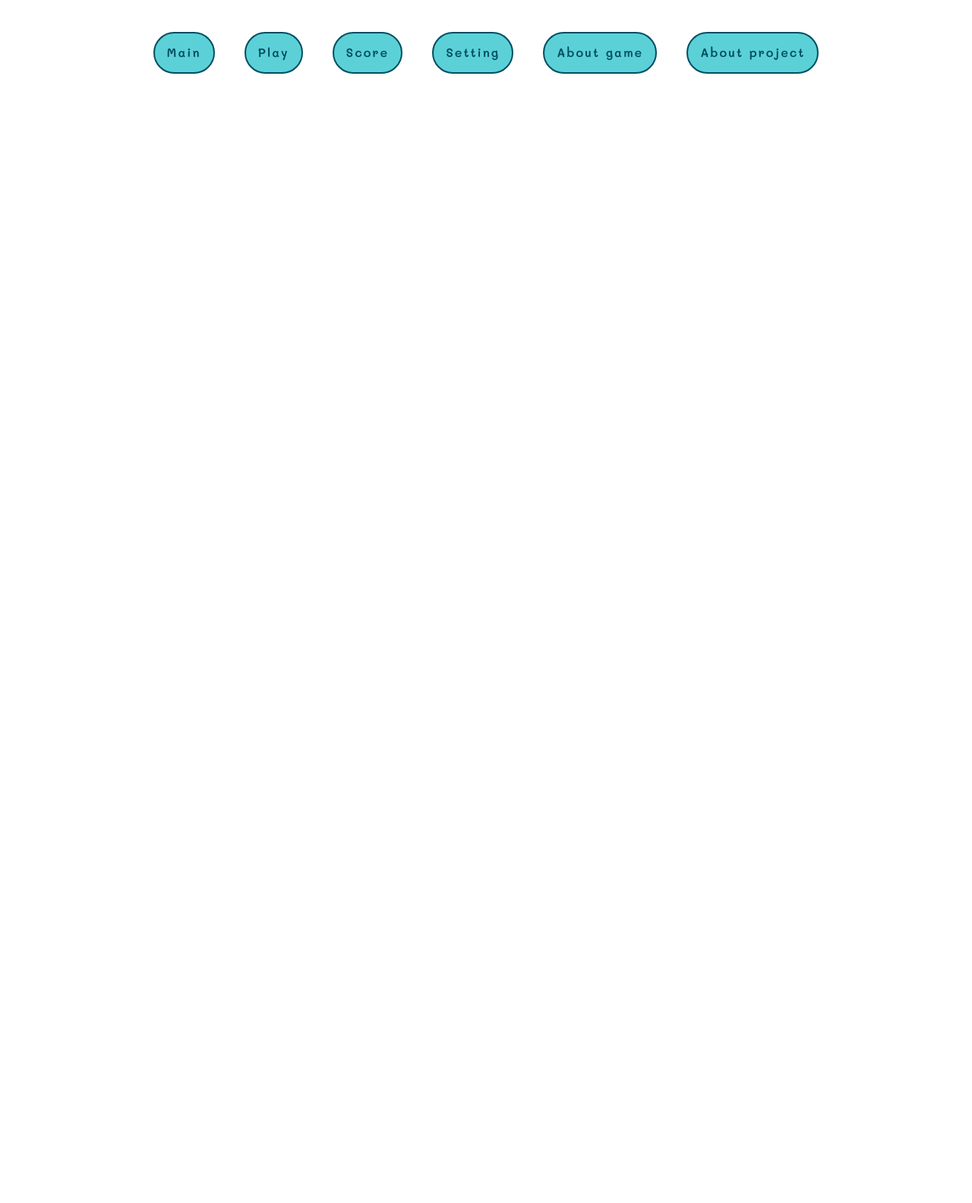
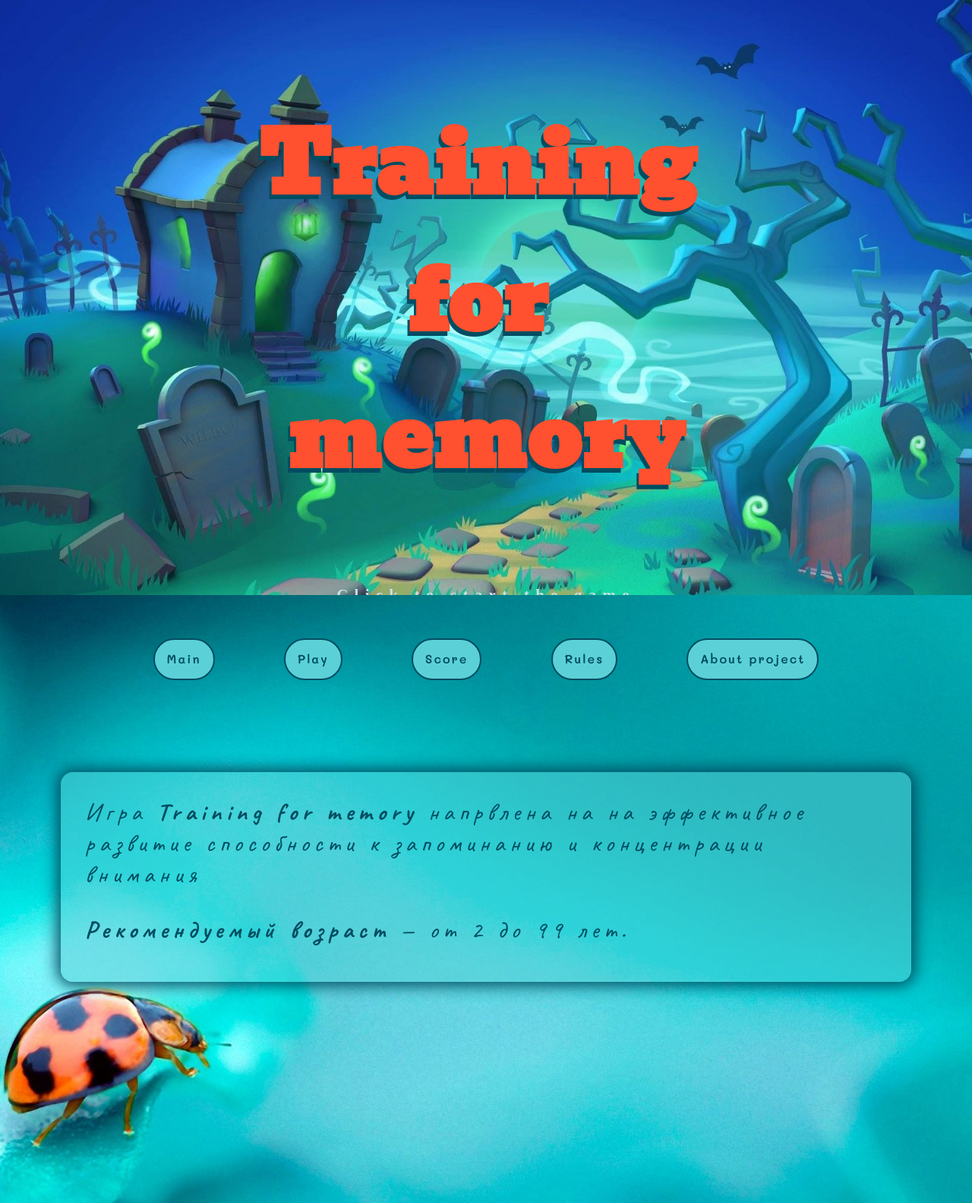
Before and after one commit to NataliyaMikhnavets/NataliyaMikhnavets.github.io, a website: page index.html in a window 1280 px wide. Shown: the whole page at 76% size. Before the commit the page ends 800 px from the top, so only its background shows below. Drawn offline with nearby package versions, Linux system fonts and the light colour scheme.

Commit message:
Update Index.html

```diff
--- a/index.html
+++ b/index.html
@@ -4,27 +4,40 @@
   <meta charset="UTF-8">
   <title>main</title>
   <link rel="stylesheet" href="css/style.css">
+  <link rel="stylesheet" href="css/mainGame.css">
+  <script src="https://ajax.googleapis.com/ajax/libs/jquery/3.4.1/jquery.min.js"></script>
+
+  <script src="js/JQuery/start.js"></script>
 </head>
 <body>
-  <nav class="navbar">
-      <input type="button" class="navbar__item" id="btn-main" value="Main" title="Main">
-      <input type="button" class="navbar__item" id="btn-play" value="Play" title="Play">
-      <input type="button" class="navbar__item" id="btn-score" value="Score" title="Score">
-      <input type="button" class="navbar__item" id="btn-setting" value="Setting" title="Setting">
-      <input type="button" class="navbar__item" id="btn-rules" value="About game" title="About game">
-      <input type="button" class="navbar__item" id="btn-aboutProject" value="About project" title="About project">
-  </nav>
+  <section class="wrapStart">
+    <div class="animateTitle title">
+      <span>T</span><span>r</span><span>a</span><span>i</span><span>n</span><span>i</span><span>n</span><span>g</span>&nbsp
+      <br><span>f</span><span>o</span><span>r</span>&nbsp<br>
+      <span>m</span><span>e</span><span>m</span><span>o</span><span>r</span><span>y</span>
+    </div>
+    <div class="wrapNavDown">Click to start the game
+      <nav class="navDown"></nav>
+    </div>
+  </section>
 
-  <div class = 'main-part'>
-    <div class="wrapper">
-      <main id="article" class="content">
+  <section class="wrapMainGame">
+    <nav class="navbar">
+      <input type="button" class="navbar__item" id="btn-main" value="Main" title="Main" onclick="switchToMain()">
+      <input type="button" class="navbar__item" id="btn-play" value="Play" title="Play" onclick="switchToPlay()">
+      <input type="button" class="navbar__item" id="btn-score" value="Score" title="Score" onclick="switchToScore()">
+      <input type="button" class="navbar__item" id="btn-rules" value="Rules" title="Rules"
+             onclick="switchToRules()">
+      <input type="button" class="navbar__item" id="btn-aboutProject" value="About project" title="About project"
+             onclick="switchToAboutProject()">
+    </nav>
+    <main class='main-part'>
+      <div id="article" class="content">
+      </div>
+    </main>
+  </section>
 
-      </main>
-    </div>
-  </div>
-<!--<div id="IPage"></div>-->
-<script>
-
-</script>
+  <script src="js/app.js"></script>
+  <script src="js/mainGame.js"></script>
 </body>
 </html>
--- a/package.json
+++ b/package.json
@@ -2,7 +2,7 @@
   "name": "MikhnavetsNataliya_Project",
   "version": "1.0.0",
   "description": "Идея проекта не нова, хотелось бы попробовать реализовать игру для тренировки памяти и внимания. За основу взята игра для нахождения одинаковых карточек, спрятанных среди  карточек повернутых рубашкой вверх. Игра планируется реализовываться в несколько уровней, с увеличением количества карточек, что усложняет процесс их нахождения, и соответственно происходит тренировка внимания. Возможна дальнейшее усовершенствование, это введение уровня с ограниченным количеством времени для нахождения пар-карточек.",
-  "main": "index.js",
+  "main": "mainPart/game.js",
   "scripts": {
     "test": "echo \"Error: no test specified\" && exit 1",
     "lint": "eslint"
```
Also changed, not shown: page/about.html (deleted, +0 -28 lines).
